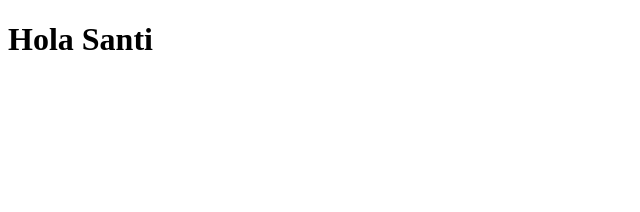
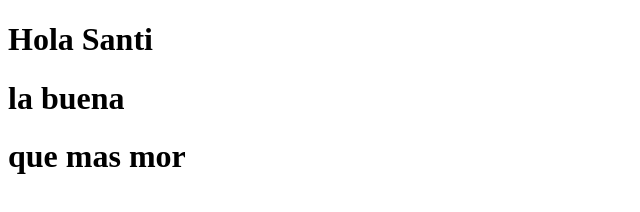
Before and after one commit to Santitoro17/Prueba-Web, a plain HTML site: page index.html in a window 1280 px wide. Shown: the whole page, without its empty margins (0-640 px from the left). Drawn offline with Linux system fonts and the light colour scheme.

Commit message:
secundo cambio

```diff
--- a/index.html
+++ b/index.html
@@ -7,5 +7,7 @@
 </head>
 <body>
     <h1>Hola Santi</h1>
+    <h1>la buena</h1>
+    <h1>que mas mor</h1>
 </body>
 </html>
```
